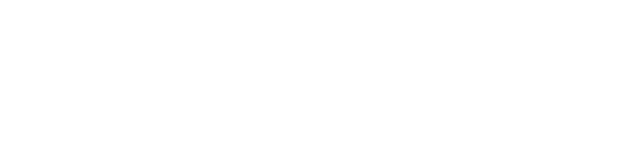
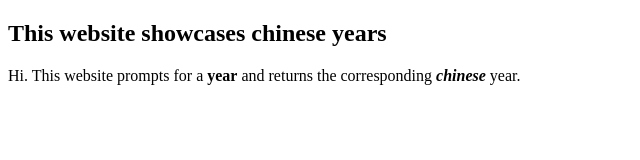
Before and after one commit to ADRian123L/mecsim, a plain HTML site: page src/index.html in a window 1280 px wide. Shown: the whole page, without its empty margins (0-640 px from the left). Drawn offline with Linux system fonts and the light colour scheme.

Commit message:
Added text to the index file.

```diff
--- a/src/index.html
+++ b/src/index.html
@@ -1,12 +1,21 @@
 <!DOCTYPE html>
+
 <html lang="en">
 <head>
     <meta charset="UTF-8">
     <meta http-equiv="X-UA-Compatible" content="IE=edge">
     <meta name="viewport" content="width=device-width, initial-scale=1.0">
-    <title>Document</title>
+    <title>Chinese New Year</title>
 </head>
 <body>
+    <h2>This website showcases chinese years</h2>
+    <p>
+        Hi. This website prompts for a <b>year</b> and returns the
+        corresponding <b><i>chinese</i></b> year.
+    </p>
+    <p>
+
+    </p>
 
 </body>
 </html>
```
